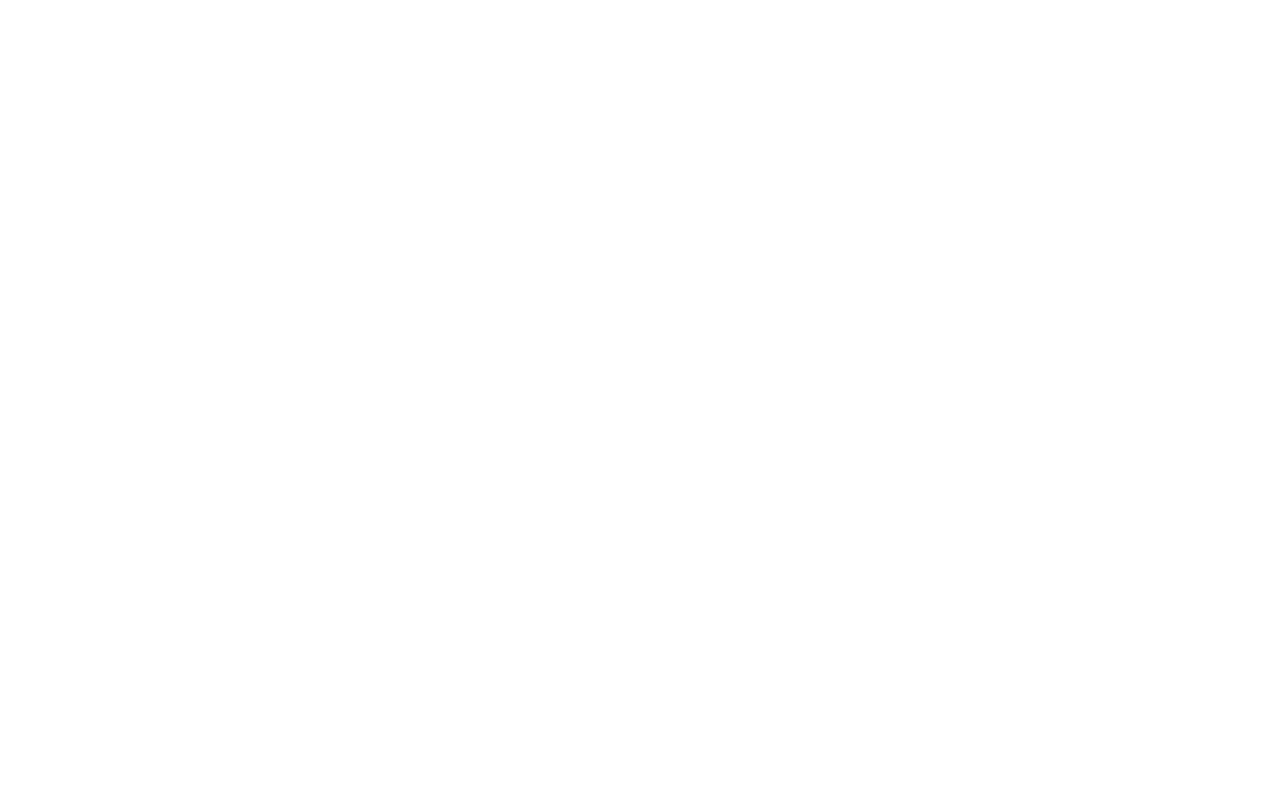
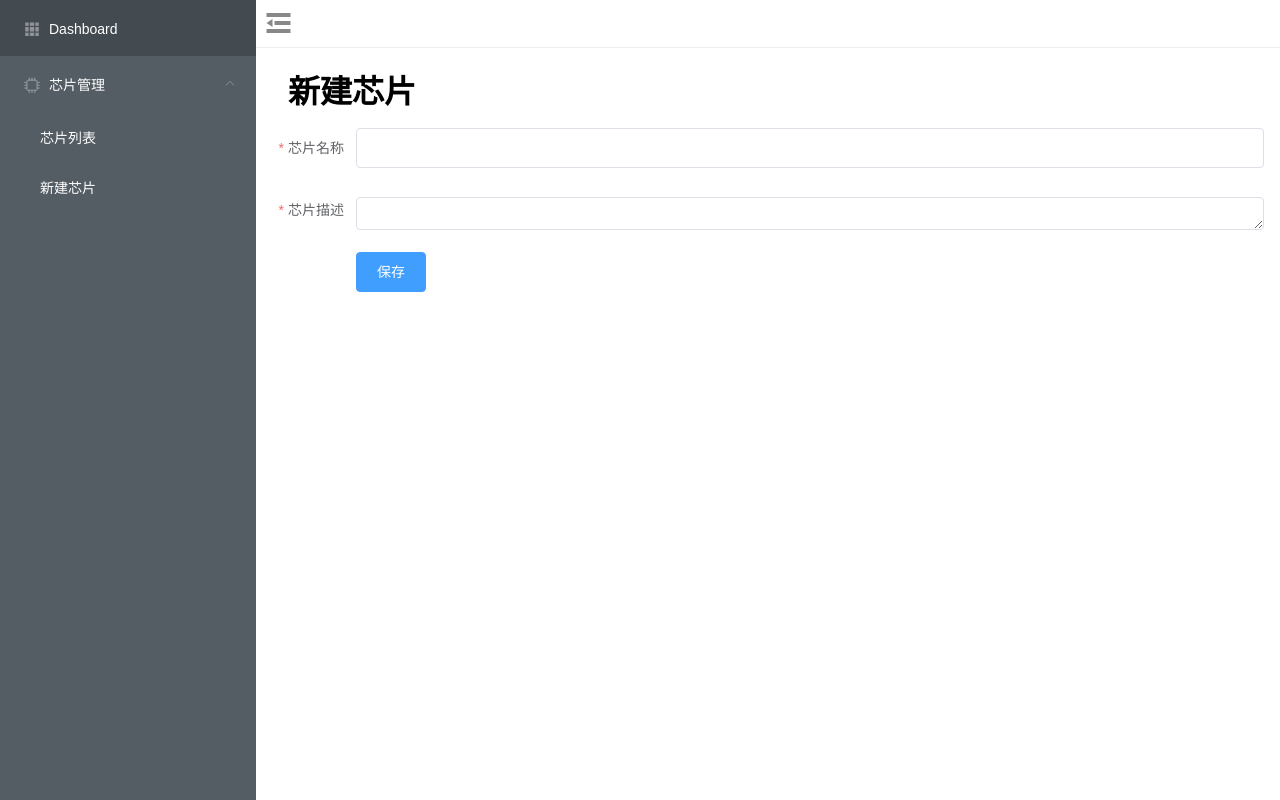
Before and after one commit to gngshn/spec-admin, a Vue app: page /chips/create in a window 1280 px wide. Before the commit this address had no page. Built offline with nearby package versions, Linux system fonts and the light colour scheme.

Commit message:
add chip crud
Signed-off-by: gngshn <gngshn@gmail.com>

```diff
--- a/package.json
+++ b/package.json
@@ -7,6 +7,7 @@
     "serve": "vite preview"
   },
   "dependencies": {
+    "axios": "^0.21.1",
     "element-plus": "^1.0.2-beta.32",
     "vue": "^3.0.5",
     "vue-router": "^4.0.3"
--- a/src/components/ChipList.vue
+++ /dev/null
@@ -1,12 +0,0 @@
-<template>
-  <div class="chip-list">CHIP LIST</div>
-</template>
-
-<script lang="ts">
-import { defineComponent } from "vue";
-
-export default defineComponent({});
-</script>
-
-<style>
-</style>
--- a/src/components/SideMenu.vue
+++ b/src/components/SideMenu.vue
@@ -1,10 +1,18 @@
 <template>
-  <el-menu router :collapse="collapse">
+  <el-menu router :collapse="collapse" :default-openeds="['1']">
+    <el-menu-item index="/">
+      <i class="el-icon-s-grid"></i><span>Dashboard</span>
+    </el-menu-item>
     <el-submenu index="1">
       <template #title>
-        <i class="el-icon-cpu"></i> <span>芯片</span>
+        <i class="el-icon-cpu"></i><span>芯片管理</span>
       </template>
-      <el-menu-item index="/chips/list">RTS3917</el-menu-item>
+      <el-menu-item index="/chips/list">
+        <span>芯片列表</span>
+      </el-menu-item>
+      <el-menu-item index="/chips/create">
+        <span>新建芯片</span>
+      </el-menu-item>
     </el-submenu>
   </el-menu>
 </template>
@@ -22,9 +30,13 @@
 <style lang="scss" scoped>
 .el-menu {
   height: 100vh;
+  border: none;
 
   &:not(.el-menu--collapse) {
     width: 16em;
   }
 }
+.el-menu--collapse span {
+  display: none;
+}
 </style>
--- /dev/null
+++ b/src/model/chip.ts
@@ -0,0 +1,5 @@
+export interface Chip {
+  id: string;
+  name: string;
+  description: string;
+}
--- /dev/null
+++ b/src/model/pagination.ts
@@ -0,0 +1,6 @@
+export interface Pagination<T> {
+  total: number
+  skip: number
+  limit: number
+  data: Array<T>
+}
--- a/src/router/index.ts
+++ b/src/router/index.ts
@@ -1,6 +1,8 @@
 import { createRouter, createWebHistory, RouteRecordRaw } from 'vue-router'
 import Home from '../views/Home.vue'
-import ChipList from '../components/ChipList.vue'
+import ChipList from '../views/ChipList.vue'
+import ChipEdit from '../views/ChipEdit.vue'
+import Test from '../views/Test.vue'
 
 const routes: Array<RouteRecordRaw> = [
   {
@@ -10,8 +12,21 @@
       {
         path: '/chips/list',
         component: ChipList,
-      }
+      },
+      {
+        path: '/chips/create',
+        component: ChipEdit,
+      },
+      {
+        path: '/chips/edit/:id',
+        component: ChipEdit,
+        props: true,
+      },
     ]
+  },
+  {
+    path: '/test',
+    component: Test
   }
 ]
 
--- /dev/null
+++ b/src/utils/axios.ts
@@ -0,0 +1,7 @@
+import axios from 'axios'
+
+const http = axios.create({
+  baseURL: 'http://localhost:8080/api/v1/admin'
+})
+
+export default http
--- /dev/null
+++ b/src/views/ChipEdit.vue
@@ -0,0 +1,85 @@
+<template>
+  <div class="chip-edit">
+    <h1>{{ id ? "编辑" : "新建" }}芯片</h1>
+    <el-form
+      :model="chip"
+      :rules="chipRules"
+      label-position="right"
+      label-width="6em"
+    >
+      <el-form-item label="芯片名称" prop="name">
+        <el-input v-model="chip.name"></el-input>
+      </el-form-item>
+      <el-form-item label="芯片描述" prop="description">
+        <el-input
+          type="textarea"
+          autosize
+          v-model="chip.description"
+        ></el-input>
+      </el-form-item>
+    </el-form>
+    <el-button type="primary" @click="save">保存</el-button>
+  </div>
+</template>
+
+<script lang="ts">
+import { defineComponent, onMounted, reactive, Ref, ref } from "vue";
+import { useRouter } from "vue-router";
+import { Chip } from "../model/chip";
+import axios from "../utils/axios";
+
+export default defineComponent({
+  props: {
+    id: String,
+  },
+  setup(props) {
+    const router = useRouter();
+    const chip: Ref<Chip> = ref({
+      id: "",
+      name: "",
+      description: "",
+    });
+    const chipRules = ref({
+      name: [{ required: true, message: "请输入名称", trigger: "blur" }],
+      description: [{ required: true, message: "请输入描述", trigger: "blur" }],
+    });
+    const save = async () => {
+      let res;
+      if (props.id) {
+        res = await axios.put(`/chips/${props.id}`, chip.value);
+      } else {
+        res = await axios.post("/chips", chip.value);
+      }
+      if (res.status === 200 || res.status === 201) {
+        router.push("/chips/list");
+      }
+    };
+    const getChip = async () => {
+      if (props.id) {
+        const res = await axios.get(`/chips/${props.id}`);
+        chip.value = res.data;
+      }
+    };
+    onMounted(getChip);
+    return {
+      chip,
+      chipRules,
+      save,
+      getChip,
+    };
+  },
+});
+</script>
+
+<style lang="scss" scoped>
+.chip-edit {
+  margin: 1rem;
+  h1 {
+    margin-left: 1rem;
+    margin-bottom: 1rem;
+  }
+  .el-button {
+    margin-left: 6em;
+  }
+}
+</style>
--- /dev/null
+++ b/src/views/ChipList.vue
@@ -0,0 +1,99 @@
+<template>
+  <div class="chip-list">
+    <el-table :data="chips">
+      <el-table-column label="芯片名称" :min-width="20">
+        <template #default="scope">
+          <span>{{ scope.row.name }}</span>
+        </template>
+      </el-table-column>
+      <el-table-column label="芯片描述" :min-width="60">
+        <template #default="scope">
+          <span>{{ scope.row.description }}</span>
+        </template>
+      </el-table-column>
+      <el-table-column label="操作" :min-width="20">
+        <template #default="scope">
+          <el-button size="mini" @click="handleEdit(scope.row)">
+            编辑
+          </el-button>
+          <el-button size="mini" type="danger" @click="handleDelete(scope.row)">
+            删除
+          </el-button>
+        </template>
+      </el-table-column>
+    </el-table>
+  </div>
+</template>
+
+<script lang="ts">
+import { ElMessageBox } from "element-plus";
+import { computed, defineComponent, onMounted, reactive, Ref, ref } from "vue";
+import { useRouter } from "vue-router";
+import { Chip } from "../model/chip";
+import { Pagination } from "../model/pagination";
+import axios from "../utils/axios";
+
+export default defineComponent({
+  setup() {
+    const router = useRouter();
+    const pagination: Ref<Pagination<Chip>> = ref({
+      total: 0,
+      skip: 0,
+      limit: 0,
+      data: [],
+    });
+
+    const chips = computed(() => {
+      return pagination.value.data;
+    });
+
+    const fetchChips = async () => {
+      const res = await axios.get("/chips");
+      pagination.value = res.data;
+    };
+
+    const deleteConfirm = async () => {
+      try {
+        await ElMessageBox.confirm(
+          "此操作将永久删除该文件, 是否继续?",
+          "提示",
+          {
+            confirmButtonText: "确定",
+            cancelButtonText: "取消",
+            type: "warning",
+          }
+        );
+      } catch (e) {}
+    };
+
+    onMounted(fetchChips);
+
+    const handleEdit = (chip: Chip) => {
+      router.push({ path: `/chips/edit/${chip.id}` });
+    };
+    const handleDelete = async (chip: Chip) => {
+      await deleteConfirm();
+      await axios.delete(`/chips/${chip.id}`);
+      await fetchChips();
+    };
+
+    return {
+      pagination,
+      chips,
+      handleEdit,
+      handleDelete,
+    };
+  },
+});
+</script>
+
+<style lang="scss" scoped>
+.chip-list {
+  margin: 1em;
+  .el-table {
+    .name-row {
+      width: 8em;
+    }
+  }
+}
+</style>
--- /dev/null
+++ b/src/views/Test.vue
@@ -0,0 +1,21 @@
+<template>
+  <el-form :model="chip" :rules="rules" ref="ruleForm">
+    <el-form-item label="名字" prop="name">
+      <el-input v-model="chip.name"></el-input>
+    </el-form-item>
+  </el-form>
+</template>
+<script>
+export default {
+  data() {
+    return {
+      chip: {
+        name: "",
+      },
+      rules: {
+        name: [{ required: true, message: "test", trigger: "blur" }],
+      },
+    };
+  },
+};
+</script>
```
Also changed, not shown: 1 other file (tests, documents, lock files or other folders).
